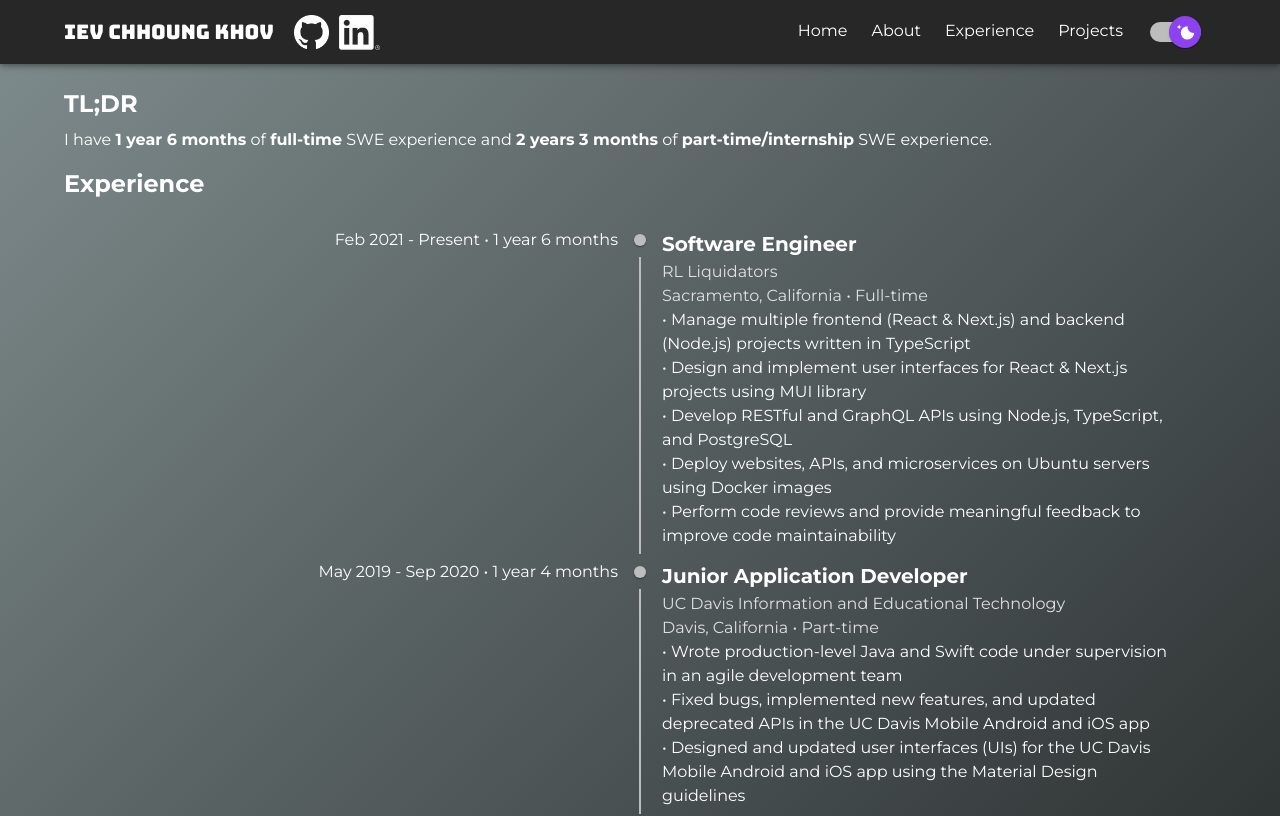
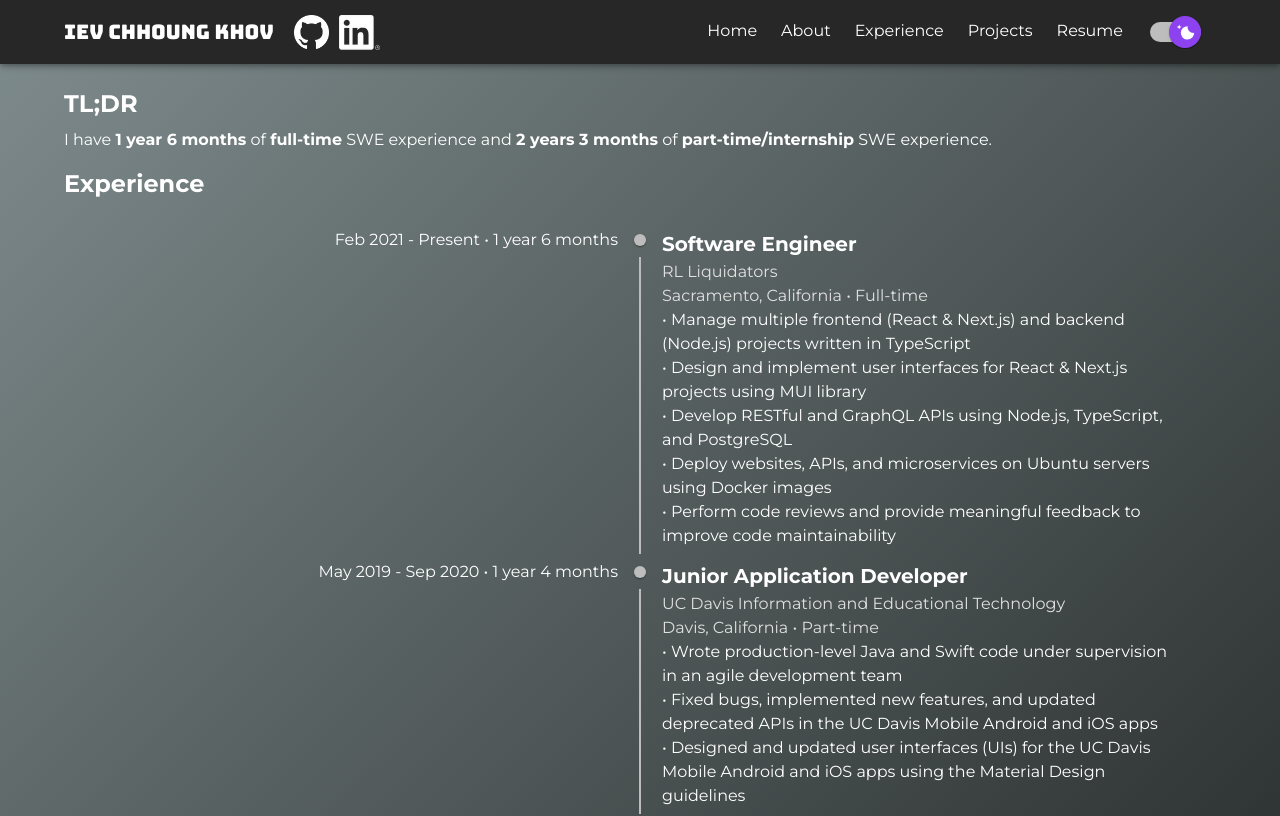
Before and after one commit to ickhov/ickhov.io, a React (Create React App) app: page /experience in a window 1280 px wide. Shown: the top 816 px of the page. Built offline with nearby package versions, Linux system fonts and the light colour scheme.

Commit message:
Update experience and add a resume tab

```diff
--- /dev/null
+++ b/src/@types/global.d.ts
@@ -0,0 +1 @@
+declare module '*.pdf';
--- a/src/components/styled-app-bar.tsx
+++ b/src/components/styled-app-bar.tsx
@@ -18,6 +18,7 @@
 import GitHubLogoDark from "../static/images/github-logo-dark.png";
 import LinkedInLogoLight from "../static/images/linkedin-logo-light.png";
 import LinkedInLogoDark from "../static/images/linkedin-logo-dark.png";
+import Resume from "../static/Khov_Iev_Resume.pdf";
 
 interface Menu {
   label: string;
@@ -31,6 +32,26 @@
 }
 
 const StyledLink = styled(Link)(({ theme }) => ({
+  textDecoration: "none",
+  fontFamily: "Montserrat, sans-serif",
+  "&:hover": {
+    background: alpha(
+      theme.palette.secondary.main,
+      theme.palette.mode === "light" ? 0.2 : 0.4
+    ),
+  },
+  "&:active": {
+    color:
+      theme.palette.mode === "light"
+        ? theme.palette.secondary.main
+        : theme.palette.text.primary,
+  },
+  padding: theme.spacing(1.5),
+  borderRadius: theme.shape.borderRadius,
+  color: theme.palette.text.primary,
+}));
+
+const StyledResumeLink = styled("a")(({ theme }) => ({
   textDecoration: "none",
   fontFamily: "Montserrat, sans-serif",
   "&:hover": {
@@ -218,6 +239,9 @@
                 {item.label}
               </StyledLink>
             ))}
+            <StyledResumeLink href={Resume} target="_blank" rel="noreferrer">
+              Resume
+            </StyledResumeLink>
             <StyledColorModeSwitch
               sx={{ m: 1 }}
               checked={mode === "dark"}
@@ -262,6 +286,21 @@
                   </StyledLink>
                 </ListItem>
               ))}
+              <ListItem disablePadding>
+                <StyledResumeLink
+                  href={Resume}
+                  target="_blank"
+                  rel="noreferrer"
+                  sx={{
+                    borderRadius: 0,
+                    width: "100%",
+                    textAlign: "center",
+                  }}
+                >
+                  Resume
+                </StyledResumeLink>
+              </ListItem>
+
               <ListItem
                 key="drawer-list-item-styled-color-mode-switch-github-linkedin"
                 sx={{
--- a/src/pages/experience.tsx
+++ b/src/pages/experience.tsx
@@ -87,8 +87,8 @@
         location: "Davis, California",
         tasks: [
           "Wrote production-level Java and Swift code under supervision in an agile development team",
-          "Fixed bugs, implemented new features, and updated deprecated APIs in the UC Davis Mobile Android and iOS app",
-          "Designed and updated user interfaces (UIs) for the UC Davis Mobile Android and iOS app using the Material Design guidelines",
+          "Fixed bugs, implemented new features, and updated deprecated APIs in the UC Davis Mobile Android and iOS apps",
+          "Designed and updated user interfaces (UIs) for the UC Davis Mobile Android and iOS apps using the Material Design guidelines",
         ],
         type: EmploymentType.PartTime,
         company: "UC Davis Information and Educational Technology",
```
Also changed, not shown: 1 other file (tests, documents, lock files or other folders).
